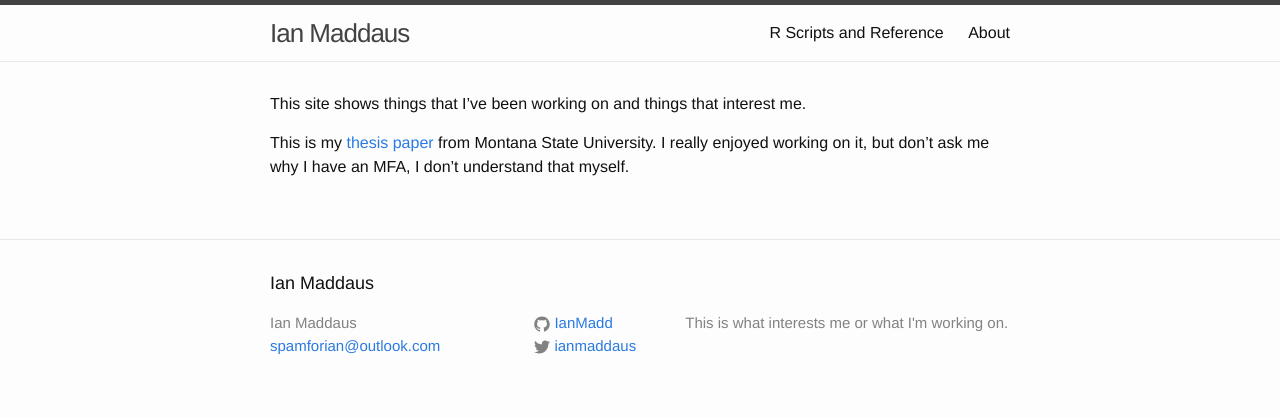
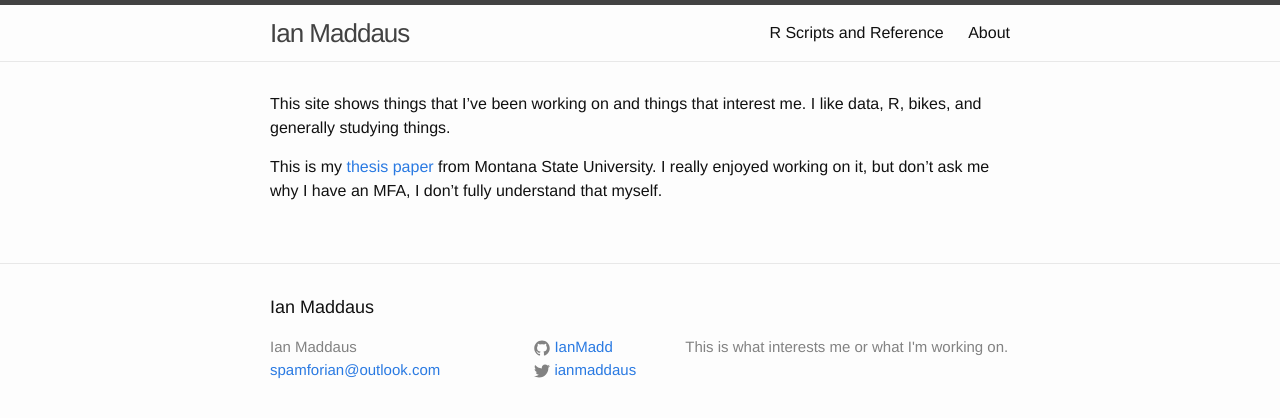
Before and after one commit to Ian-Ma/Ian-Ma.github.io, a Jekyll site: the page built from about.md, in a window 1280 px wide. Shown: the top 418 px of the page. Built offline with Jekyll 4.4.1, drawn with Linux system fonts in a browser that asks for light colours.

Commit message:
Minor change

```diff
--- a/about.md
+++ b/about.md
@@ -5,8 +5,8 @@ permalink: /about/
 resource: true
 ---
 
-This site shows things that I've been working on and things that interest me.
+This site shows things that I've been working on and things that interest me. I like data, R, bikes, and generally studying things.
 
-This is my [thesis paper][1] from Montana State University. I really enjoyed working on it, but don't ask me why I have an MFA, I don't understand that myself.
+This is my [thesis paper][1] from Montana State University. I really enjoyed working on it, but don't ask me why I have an MFA, I don't fully understand that myself.
 
 [1]: <{{site.url}}/assets/IMThesisPaper.pdf>
```
